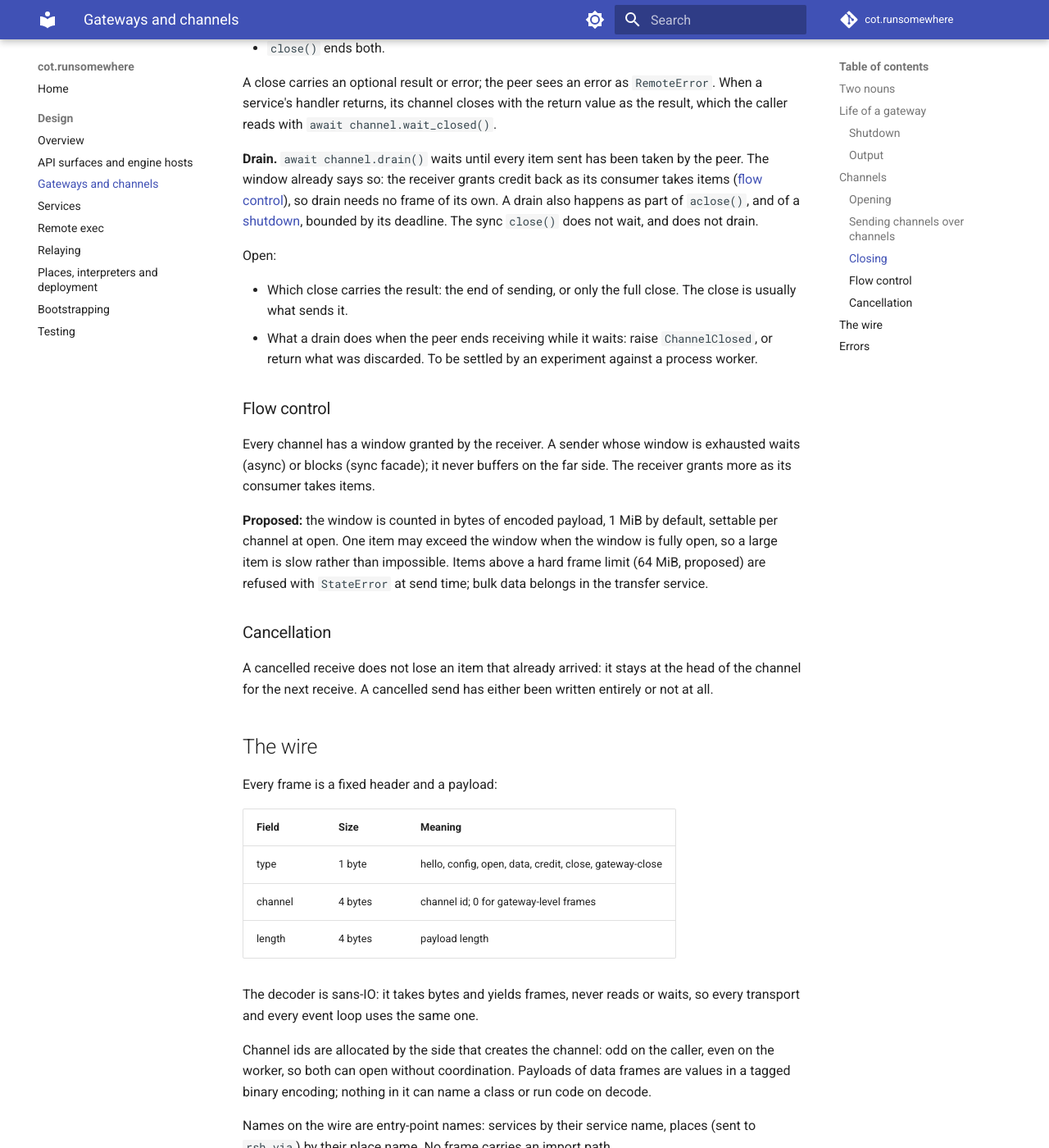
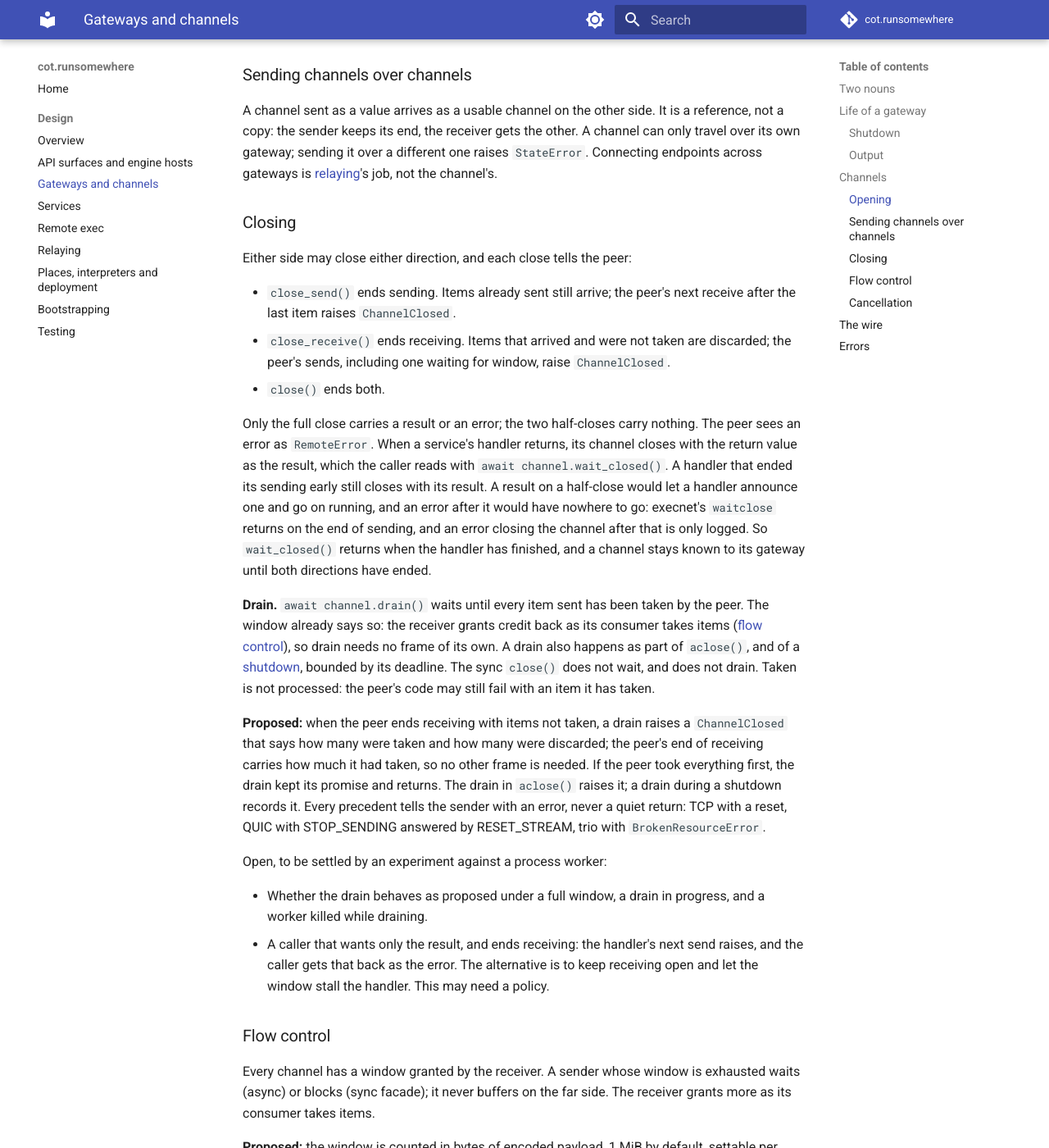
Before and after one commit to cogs-of-testing/cot.runsomewhere, an MkDocs documentation site: the page built from docs/design/gateways-and-channels.md, in a window 1280 px wide and 1400 px high, scrolled down 4304 px. Shown: the whole window at 82% size. Built offline with MkDocs 1.6.1 and Material for MkDocs 9.7.7, drawn with Linux system fonts in a browser that asks for light colours; comment, search, counter and statistics services are not loaded; some of the changed text lies outside the part shown.

Commit message:
docs: stop frames, result on the full close, drain that raises
From the research on the open shutdown questions. A stop goes on one
channel. It never cancels, and it carries a best-effort deadline that the
caller enforces. Either side creates channels, so a gateway stop is a frame
of its own and ends channel creation on both sides. Only the full close
carries a result, so a later error cannot be lost the way execnet's is
after waitclose. A drain raises with taken and discarded counts when the
peer stops receiving first. That is proposed pending an experiment, as is
the result-only caller that ends receiving.

Co-Authored-By: Claude Opus 5.5 via Claude Code <noreply@anthropic.com>

```diff
--- a/docs/design/gateways-and-channels.md
+++ b/docs/design/gateways-and-channels.md
@@ -79,10 +79,27 @@ to finish: complete its work, send what it owes, and close its channel with a
 result. Closing ends the communication. A shutdown stops first and closes
 what is left.
 
+A stop is sent on one channel, with `channel.stop()` or `client.stop()`. It
+never cancels, drops nothing, and leaves both directions open, so the handler
+can still send what it owes and close with a result. An async handler sees it
+as `channel.stopping` and can wait for it with `await channel.stop_requested()`;
+a sync handler polls `channel.stopping` or waits with
+`channel.wait_stopping(timeout)`. Code sent with [remote exec](remote-exec.md)
+gets the same. A stop carries a deadline, relative so clocks need not agree;
+it is best effort: the worker passes it on and honours it where it can, and
+what enforces it is the caller, which closes the channel when it passes. A
+handler that ignores its stop is closed like any other. A stop for a handler
+that already returned is ignored, since that race is normal.
+
+Either side creates channels: the worker makes them with `channel.new()` and
+sends them back. A gateway's stop is therefore a frame of its own, not only
+a stop per channel: after it, neither side creates channels, and creating one
+raises `StateError`. Every channel open at that point is then stopped.
+
 Every node that shuts down passes through the same phases:
 
-1. **request**: the node is told to stop: a stop for a service, a
-   gateway-close for a worker, a cancellation for a task;
+1. **request**: the node is told to stop: a stop for a channel's service, a
+   gateway stop for a worker, a cancellation for a task;
 2. **drain**: it gets until a deadline to finish by itself, its channels
    drained ([closing](#closing));
 3. **force**: what the place can do to a node that did not finish: terminate
@@ -103,8 +120,8 @@ Three kinds of shutdown cascade differently:
 - **A channel** that closes stops its handler on the far side. An async
   handler waiting on the channel sees the close; one busy elsewhere is
   cancelled. A sync handler sees it on its next channel operation.
-- **A gateway** stops its services, drains and closes their channels, then
-  closes the gateway and has the place force the worker. A group shuts its
+- **A gateway** sends its gateway stop, stops every open channel, drains and
+  closes them, then sends the gateway-close and has the place force the worker. A group shuts its
   gateways down in reverse order of creation. The tunnel channels of
   [relayed](relaying.md) gateways are internals of the gateway, not channels
   a caller opened: they follow the gateway's shutdown, never a channel's. A
@@ -128,9 +145,10 @@ Open:
 - The shutdown policy's name and shape, and where defaults live: per group,
   per engine, or per spawn and open. The first implementation's
   `close_timeout` is renamed with it.
-- How a stop is signalled to a service: per channel, with the gateway-close,
-  or both, and how a sync handler observes it. execnet had no services, so
-  it is no precedent.
+- How a gateway stop races a channel created and sent just before it.
+  HTTP/2's GOAWAY settles the same race by naming the last stream it will
+  serve; channel ids are allocated per side, so the gateway stop could name
+  the last id of each.
 - How the engine host learns that the main thread has exited.
 
 ### Output
@@ -199,25 +217,42 @@ Either side may close either direction, and each close tells the peer:
   `ChannelClosed`.
 - `close()` ends both.
 
-A close carries an optional result or error; the peer sees an error as
-`RemoteError`. When a service's handler returns, its channel closes with the
-return value as the result, which the caller reads with
-`await channel.wait_closed()`.
+Only the full close carries a result or an error; the two half-closes carry
+nothing. The peer sees an error as `RemoteError`. When a service's handler
+returns, its channel closes with the return value as the result, which the
+caller reads with `await channel.wait_closed()`. A handler that ended its
+sending early still closes with its result. A result on a half-close would let
+a handler announce one and go on running, and an error after it would have
+nowhere to go: execnet's `waitclose` returns on the end of sending, and an
+error closing the channel after that is only logged. So `wait_closed()`
+returns when the handler has finished, and a channel stays known to its
+gateway until both directions have ended.
 
 **Drain.** `await channel.drain()` waits until every item sent has been
 taken by the peer. The window already says so: the receiver grants credit
 back as its consumer takes items ([flow control](#flow-control)), so drain
 needs no frame of its own. A drain also happens as part of `aclose()`, and of
 a [shutdown](#shutdown), bounded by its deadline. The sync `close()` does not
-wait, and does not drain.
+wait, and does not drain. Taken is not processed: the peer's code may still
+fail with an item it has taken.
 
-Open:
+**Proposed:** when the peer ends receiving with items not taken, a drain
+raises a `ChannelClosed` that says how many were taken and how many were
+discarded; the peer's end of receiving carries how much it had taken, so no
+other frame is needed. If the peer took everything first, the drain kept its
+promise and returns. The drain in `aclose()` raises it; a drain during a
+shutdown records it. Every precedent tells the sender with an error, never a
+quiet return: TCP with a reset, QUIC with STOP_SENDING answered by
+RESET_STREAM, trio with `BrokenResourceError`.
 
-- Which close carries the result: the end of sending, or only the full
-  close. The close is usually what sends it.
-- What a drain does when the peer ends receiving while it waits: raise
-  `ChannelClosed`, or return what was discarded. To be settled by an
-  experiment against a process worker.
+Open, to be settled by an experiment against a process worker:
+
+- Whether the drain behaves as proposed under a full window, a drain in
+  progress, and a worker killed while draining.
+- A caller that wants only the result, and ends receiving: the handler's
+  next send raises, and the caller gets that back as the error. The
+  alternative is to keep receiving open and let the window stall the
+  handler. This may need a policy.
 
 ### Flow control
 
@@ -241,11 +276,11 @@ been written entirely or not at all.
 
 Every frame is a fixed header and a payload:
 
-| Field   | Size    | Meaning                                                 |
-| ------- | ------- | ------------------------------------------------------- |
-| type    | 1 byte  | hello, config, open, data, credit, close, gateway-close |
-| channel | 4 bytes | channel id; 0 for gateway-level frames                  |
-| length  | 4 bytes | payload length                                          |
+| Field   | Size    | Meaning                                                                                                   |
+| ------- | ------- | --------------------------------------------------------------------------------------------------------- |
+| type    | 1 byte  | hello, config, open, data, credit, close (with the directions it ends), stop, gateway-stop, gateway-close |
+| channel | 4 bytes | channel id; 0 for gateway-level frames                                                                    |
+| length  | 4 bytes | payload length                                                                                            |
 
 The decoder is sans-IO: it takes bytes and yields frames, never reads or
 waits, so every transport and every event loop uses the same one.
```
Also changed, not shown: docs/design/index.md (+4 -3 lines), docs/design/services.md (+3 -2 lines).
